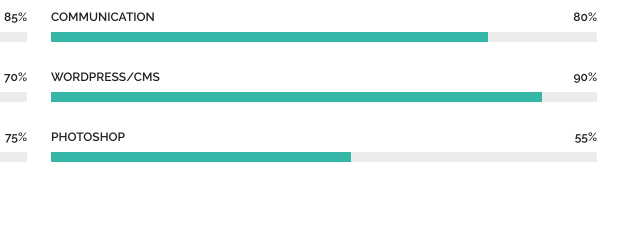
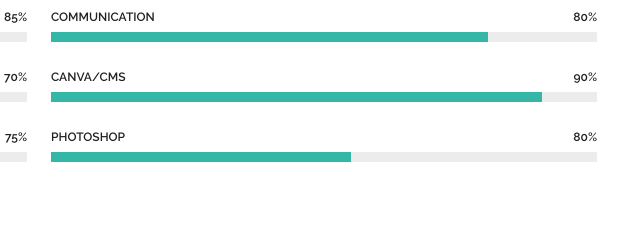
Before and after one commit to rvlnaalin/personal-website, a plain HTML site: page about.html in a window 1280 px wide. Shown: the part 1008-1248 px from the top of the page, 601-1241 px from the left. Drawn offline with Linux system fonts and the light colour scheme.

Commit message:
Update about.html

```diff
--- a/about.html
+++ b/about.html
@@ -170,14 +170,14 @@
             </div><!-- End Skills Item -->
 
             <div class="progress">
-              <span class="skill"><span>WordPress/CMS</span> <i class="val">90%</i></span>
+              <span class="skill"><span>Canva/CMS</span> <i class="val">90%</i></span>
               <div class="progress-bar-wrap">
                 <div class="progress-bar" role="progressbar" aria-valuenow="90" aria-valuemin="0" aria-valuemax="100"></div>
               </div>
             </div><!-- End Skills Item -->
 
             <div class="progress">
-              <span class="skill"><span>Photoshop</span> <i class="val">55%</i></span>
+              <span class="skill"><span>Photoshop</span> <i class="val">80%</i></span>
               <div class="progress-bar-wrap">
                 <div class="progress-bar" role="progressbar" aria-valuenow="55" aria-valuemin="0" aria-valuemax="100"></div>
               </div>
```
